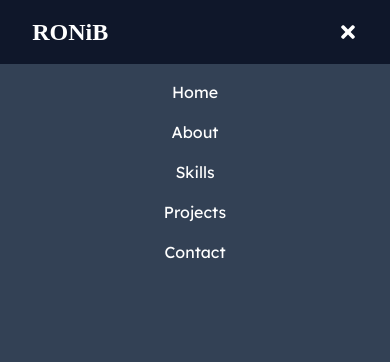
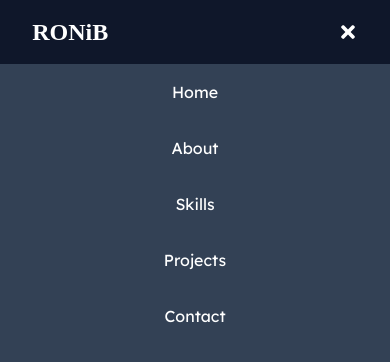
Before and after one commit to rironib/rironib, a React (Vite) app: page / in a window 390 px wide. Both pictures are taken after a click on the element 347 px from the left and 32 px from the top of the page. Shown: the top 362 px of the page. Built offline with nearby package versions, Linux system fonts and the light colour scheme; a web font is replaced by a local one.

Commit message:
Fix onClick closing issue

```diff
--- a/src/components/Header.jsx
+++ b/src/components/Header.jsx
@@ -24,7 +24,7 @@ const Header = () => {
             </div>
             {isOpen && (
                 <div className="w-full h-screen fixed lg:hidden top-16 bg-slate-700 text-white">
-                    <div className="grid justify-center items-center text-center gap-4 p-4">
+                    <div onClick={() => setIsOpen(false)} className="grid justify-center items-center text-center gap-8 p-4">
                         <NavLink to='/'>Home</NavLink>
                         <NavLink to='/about'>About</NavLink>
                         <NavLink to='/skills'>Skills</NavLink>
```
